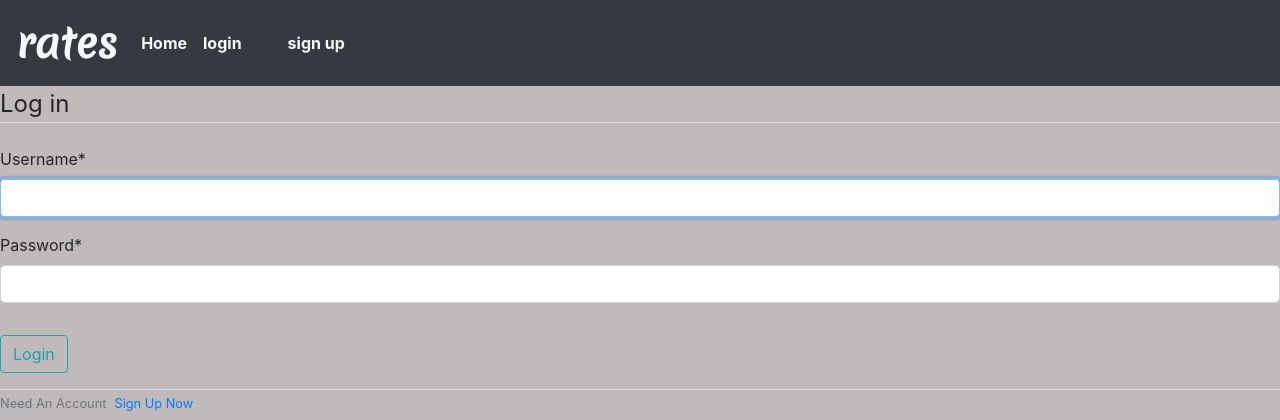
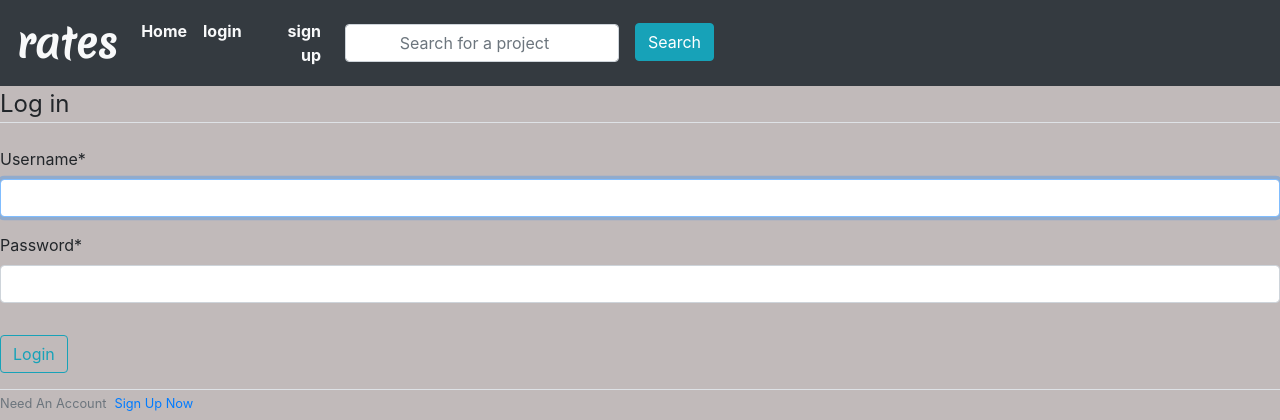
Before and after one commit to kiplangat01/Rate-Projects, a Django app: page /login/ in a window 1280 px wide. Shown: the top 420 px of the page. Run offline with Django 4.2, Linux system fonts and the light colour scheme; parts of the project's set-up code (start-up, migrations or seed data) failed here and were passed over; some libraries are stand-ins or nearby versions.

Commit message:
ft:polished up the entire project

```diff
--- a/ratings/templates/nav.html
+++ b/ratings/templates/nav.html
@@ -25,6 +25,16 @@
         </li>
         {% endif %}
     </ul>
+    <div class="input-group">
+      <div class="form-outline">
+        <form style="display: inline-flex;" class="form mr-sm-2" method="get" action="{% url 'search' %}" role="search">
+          {% csrf_token %}
+          <input class="form-control text-center m-3" style="height: fit-content;" type="search" placeholder="Search for a project" name="title" aria-label="Search">
+          <button class="form-button text-center btn btn-info btn-md" style="height: fit-content; margin-top: 15px;" type="submit" style="margin-top: 1%; margin-bottom: 2%;"> Search</button>
+        </form>
+      </div>
+
 
     </div>
+  </div>
 </nav>
```
Lines whose indentation alone changed are shown as unchanged.
